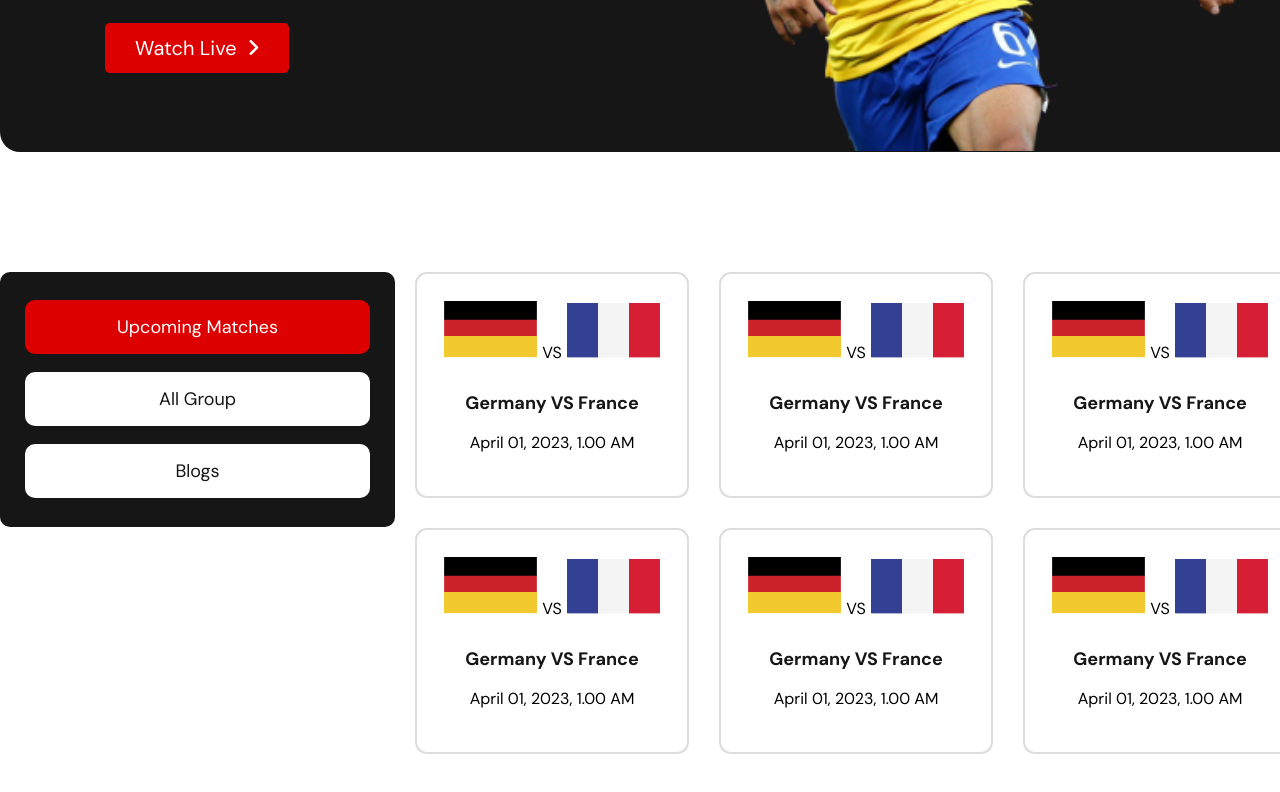
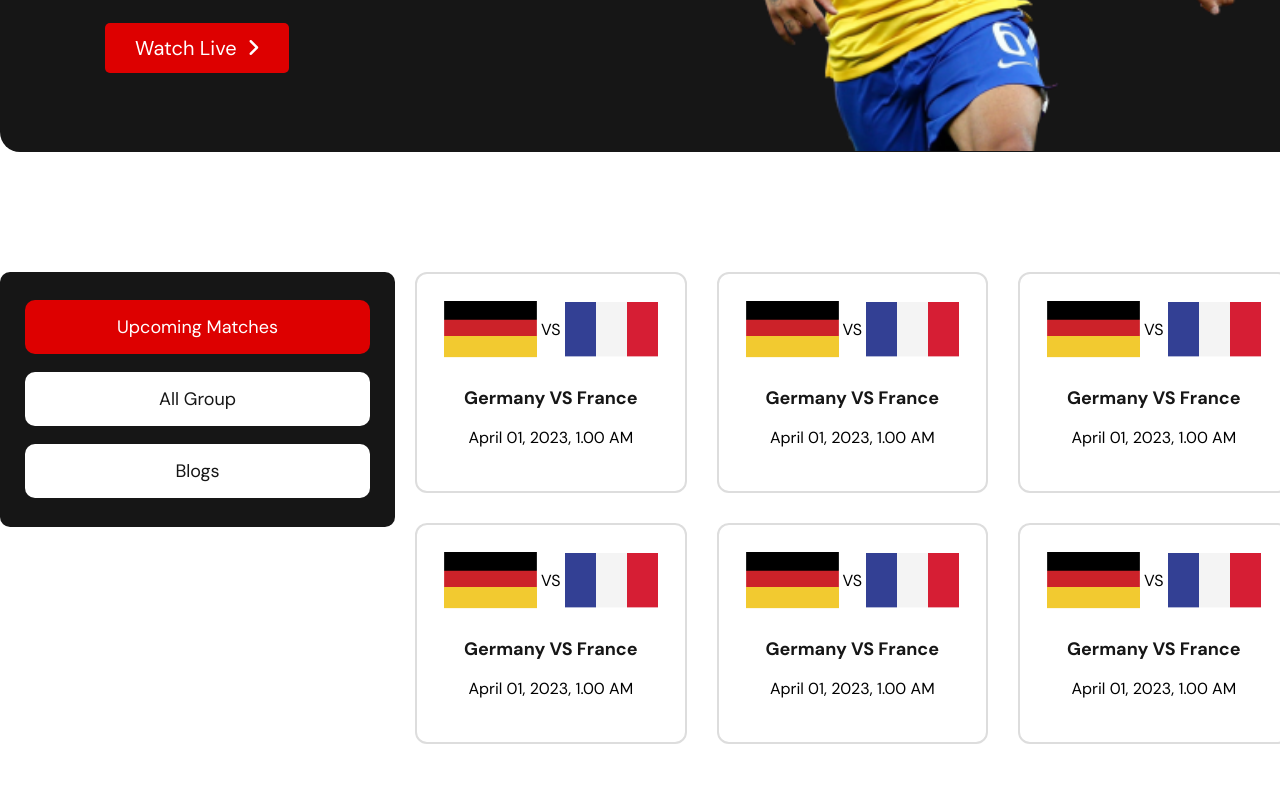
Before and after one commit to fuadragib01/project-2, a plain HTML site: page matches.html in a window 1280 px wide. Shown: the part 492-1284 px from the top of the page. Drawn offline with Linux system fonts and the light colour scheme.

Commit message:
fixed flag and vs text

```diff
--- a/assets/css/styles.css
+++ b/assets/css/styles.css
@@ -147,6 +147,14 @@ h6 {
 .icons span {
     margin-left: 12px;
 }
+.team-flag {
+    display: flex;
+    align-items: center;
+    justify-content: center;
+}
+.team-flag span {
+    margin: 0 3px;
+}
 .match-content {
     padding: 27px;
 }
--- a/matches.html
+++ b/matches.html
@@ -38,9 +38,11 @@
         <div class="content-right">
             <article class="blog">
                 <div class="blog-content match-content">
+                    <div class="team-flag">
                         <img src="assets/images/germany Flag.png" alt="Germany flag">
                         <span>VS</span>
                         <img src="assets/images/Flag.png" alt="France flag">
+                    </div>
                     <div class="match-info">
                         <h2>Germany VS France</h2>
                         <p>April 01, 2023, 1.00 AM</p>
@@ -49,9 +51,11 @@
             </article>
             <article class="blog">
                 <div class="blog-content match-content">
+                    <div class="team-flag">
                         <img src="assets/images/germany Flag.png" alt="Germany flag">
                         <span>VS</span>
                         <img src="assets/images/Flag.png" alt="France flag">
+                    </div>
                     <div class="match-info">
                         <h2>Germany VS France</h2>
                         <p>April 01, 2023, 1.00 AM</p>
@@ -60,9 +64,11 @@
             </article>
             <article class="blog">
                 <div class="blog-content match-content">
+                    <div class="team-flag">
                         <img src="assets/images/germany Flag.png" alt="Germany flag">
                         <span>VS</span>
                         <img src="assets/images/Flag.png" alt="France flag">
+                    </div>
                     <div class="match-info">
                         <h2>Germany VS France</h2>
                         <p>April 01, 2023, 1.00 AM</p>
@@ -71,9 +77,11 @@
             </article>
             <article class="blog">
                 <div class="blog-content match-content">
+                    <div class="team-flag">
                         <img src="assets/images/germany Flag.png" alt="Germany flag">
                         <span>VS</span>
                         <img src="assets/images/Flag.png" alt="France flag">
+                    </div>
                     <div class="match-info">
                         <h2>Germany VS France</h2>
                         <p>April 01, 2023, 1.00 AM</p>
@@ -82,9 +90,11 @@
             </article>
             <article class="blog">
                 <div class="blog-content match-content">
+                    <div class="team-flag">
                         <img src="assets/images/germany Flag.png" alt="Germany flag">
                         <span>VS</span>
                         <img src="assets/images/Flag.png" alt="France flag">
+                    </div>
                     <div class="match-info">
                         <h2>Germany VS France</h2>
                         <p>April 01, 2023, 1.00 AM</p>
@@ -93,9 +103,11 @@
             </article>
             <article class="blog">
                 <div class="blog-content match-content">
+                    <div class="team-flag">
                         <img src="assets/images/germany Flag.png" alt="Germany flag">
                         <span>VS</span>
                         <img src="assets/images/Flag.png" alt="France flag">
+                    </div>
                     <div class="match-info">
                         <h2>Germany VS France</h2>
                         <p>April 01, 2023, 1.00 AM</p>
```
Lines whose indentation alone changed are shown as unchanged.
